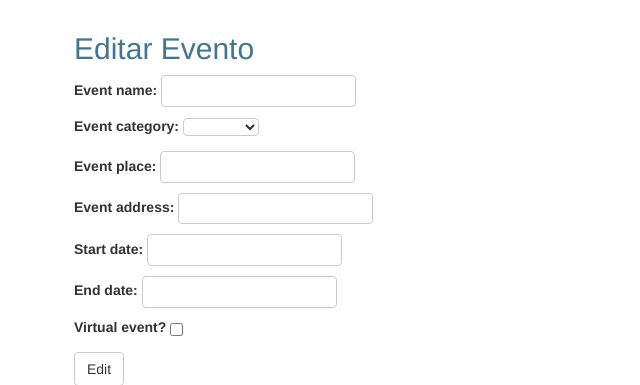
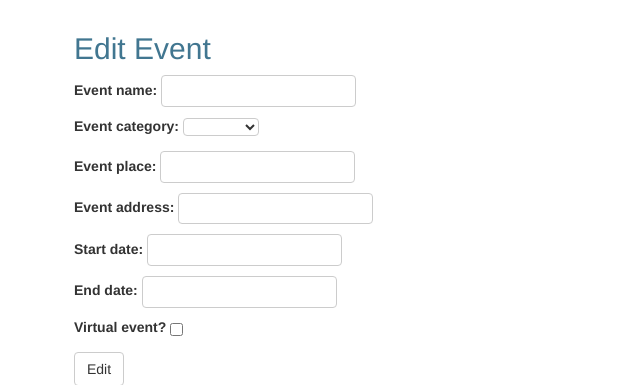
Before and after one commit to ansegura7/django-crud, a Django app: template webapp/events/templates/events/edit_event.html in a window 1280 px wide. Shown: the part 103-488 px from the top of the page, without its empty margins (0-640 px from the left). Run offline with Django 4.2, Linux system fonts and the light colour scheme; the template is opened without the code that fills it: values that come from a table or form of the project are taken from there, others are empty; some libraries are stand-ins or nearby versions.

Commit message:
Update GUI
Typo.

```diff
--- a/webapp/events/templates/events/edit_event.html
+++ b/webapp/events/templates/events/edit_event.html
@@ -21,7 +21,7 @@
 	</div>
 
 	<div class="div_list" align="left">
-		<h2>Editar Evento</h2>
+		<h2>Edit Event</h2>
 		<form method="POST" class="post-form">{% csrf_token %}
 			{{ form.as_p }}
 			<button type="submit" class="save btn btn-default">Edit</button>
```
Also changed, not shown: README.md.
